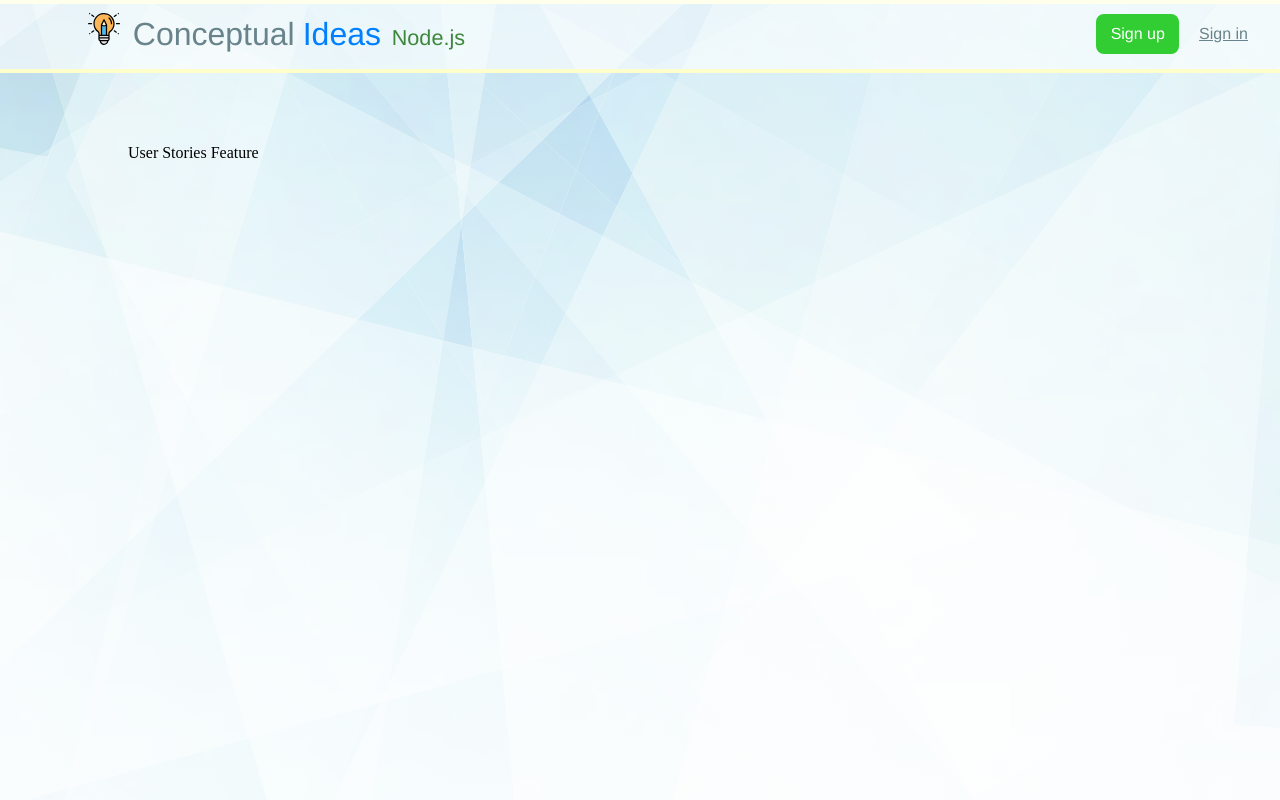
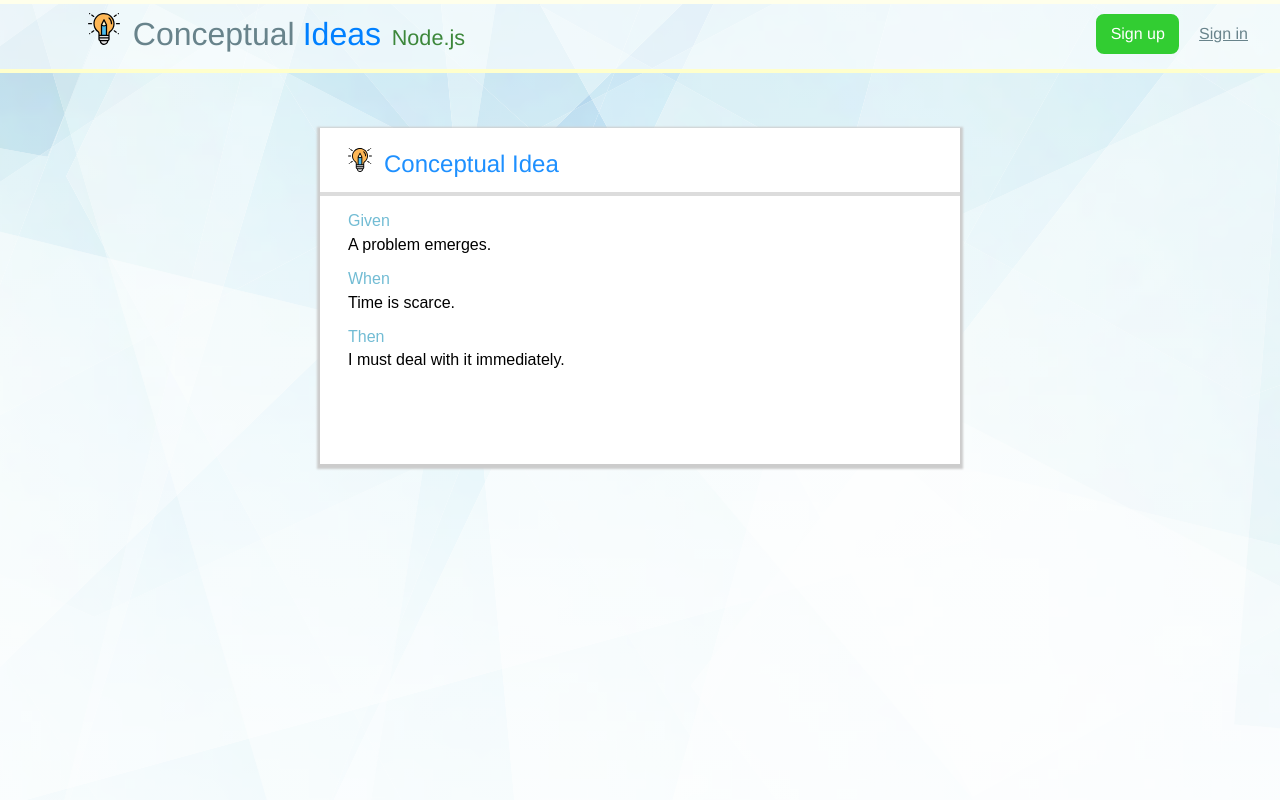
Before and after one commit to kyotee/Conceptual_Ideas_Node_JS, a React (Create React App) app in the folder views/: page /user_stories in a window 1280 px wide. Shown: the top 800 px of the page. Built offline with nearby package versions, Linux system fonts and the light colour scheme.

Commit message:
ux+ui user stories work

```diff
--- a/views/src/javascripts/ui/user_stories.js
+++ b/views/src/javascripts/ui/user_stories.js
@@ -7,8 +7,20 @@ class UserStories extends Component {
 	}
 	render() {
 		return (
-			<div>
-				<p>User Stories Feature</p>
+			<div className="user-story">
+				<div className="title-container">
+					<div className="title-image"></div>
+					<p className="title">Conceptual Idea</p>
+				</div>
+				<div className="title-line"></div>
+				<div className="story-body">
+					<p>Given</p>
+					<p>A problem emerges.</p>
+					<p>When</p>
+					<p>Time is scarce.</p>
+					<p>Then</p>
+					<p>I must deal with it immediately.</p>
+				</div>
 			</div>
 		)
 	}
--- a/views/src/stylesheets/static_pages.scss
+++ b/views/src/stylesheets/static_pages.scss
@@ -1,4 +1,6 @@
 $img-fonts: Helvetica, Arial, sans-serif;
+
+/* static_pages.scss media queries */
 
 .app-title-space {
 	@media screen and (max-width: 767px){
@@ -36,6 +38,7 @@ $img-fonts: Helvetica, Arial, sans-serif;
 	}
 }
 
+/* static_pages.scss */
 
 .app-title {
 	font-family: $img-fonts;
--- a/views/src/stylesheets/user_stories.scss
+++ b/views/src/stylesheets/user_stories.scss
@@ -0,0 +1,55 @@
+/* user_stories.scss media queries */
+
+/* user_stories.scss */
+
+.user-story {
+	font-family: Arial, Calibri, sans-serif;
+	width: 80%;
+	max-width: 40em;
+	height: 20em;
+	background-color: white;
+	margin: auto;
+    -webkit-box-shadow: 0.25px 2px 2px 3px #ccc;
+    -moz-box-shadow: 0.25px 2px 2px 3px #ccc;
+    box-shadow: 0.25px 2px 2px 3px #ccc;
+    padding: 0.5em 0 0.5em 0
+}
+
+.title-container {
+	padding: 0 1.75em 0 1.75em
+}
+
+.title-image {
+	background-image: url("../images/idea.svg");
+	width: 1.5em;
+	height: 1.5em;
+	margin-top: 0.75em;
+	display: inline-block
+}
+
+.title {
+	font-family: Helvetica, Arial, sans-serif;
+	font-size: 150%;
+	margin-top: 0;
+	margin-left: 0.5em;
+	margin-bottom: 0.6em;
+	color: #1e90ff;
+	display: inline-block
+}
+
+.title-line {
+	border-top: 0.25em solid #DCDCDC
+}
+
+.story-body {
+	padding: 0 1.75em 0 1.75em;
+
+	p:nth-child(odd) {
+		margin-bottom: 0;
+		color: #72bcd4
+	}
+
+	p:nth-child(even) {
+		margin-top: 0.35em
+	}
+}
```
